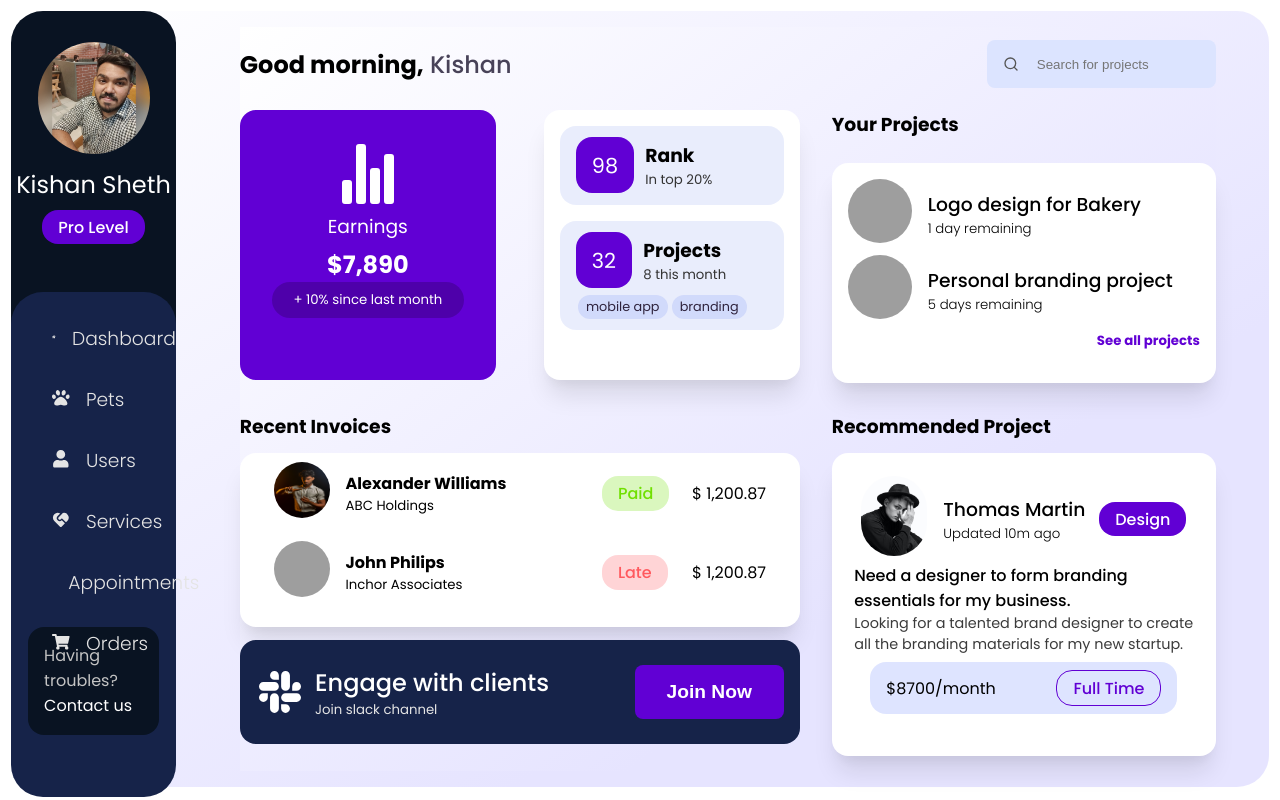
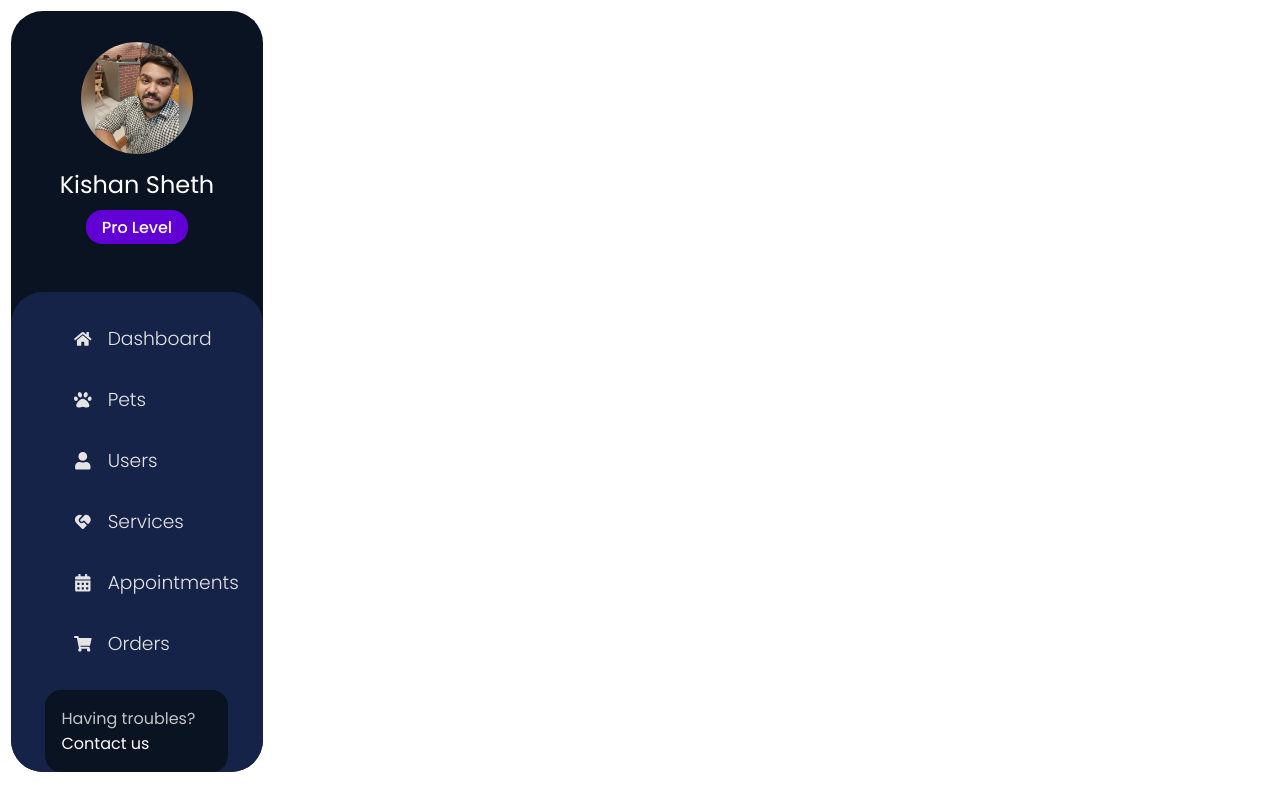
Before and after one commit to florenciasoldavini/PetVogue-AdminDashboard, a React (Create React App) app: page / in a window 1280 px wide. Built offline with nearby package versions, Linux system fonts and the light colour scheme; grey boxes are pictures that could not be loaded.

Commit message:
creacion de rutas

```diff
--- a/package.json
+++ b/package.json
@@ -9,6 +9,7 @@
     "react": "^18.2.0",
     "react-dom": "^18.2.0",
     "react-icons": "^4.12.0",
+    "react-router-dom": "^6.21.1",
     "react-scripts": "5.0.1",
     "styled-components": "^6.1.6",
     "web-vitals": "^2.1.4"
--- a/src/App.js
+++ b/src/App.js
@@ -1,13 +1,32 @@
 import "./App.css";
 import styled from "styled-components";
-import Sidebar from "./components/Sidebar";
-import MainContent from "./components/Dashboard/MainContent";
+
+import { BrowserRouter, Routes, Route } from "react-router-dom";
+import Dashboard from "../src/pages/Dashboard"
+import Pets from "../src/pages/Pets"
+import Users from "../src/pages/Users"
+import Appointments from "../src/pages/Appointments"
+import Orders from "../src/pages/Orders"
+import Services from "../src/pages/Services"
+import Sidebar from "../src/components/Sidebar";
+
 function App() {
   return (
-    <Container>
-      <Sidebar />
-      <MainContent />
-    </Container>
+<BrowserRouter>
+<Sidebar/>
+<Routes>
+  <Route path="admin/dashboard" element={Dashboard}/>
+  <Route path="admin/pets" element={Pets}/>
+  <Route path="admin/users" element={Users}/>
+  <Route path="admin/services" element={Services}/>
+  <Route path="admin/orders" element={Orders}/>
+  <Route path="admin/appointments" element={Appointments}/>
+</Routes>
+</BrowserRouter>
+    // <Container>
+    //   <Sidebar />
+    //   <MainContent />
+    // </Container>
   );
 }
 
```
Also changed, not shown: 1 other file (tests, documents, lock files or other folders).
